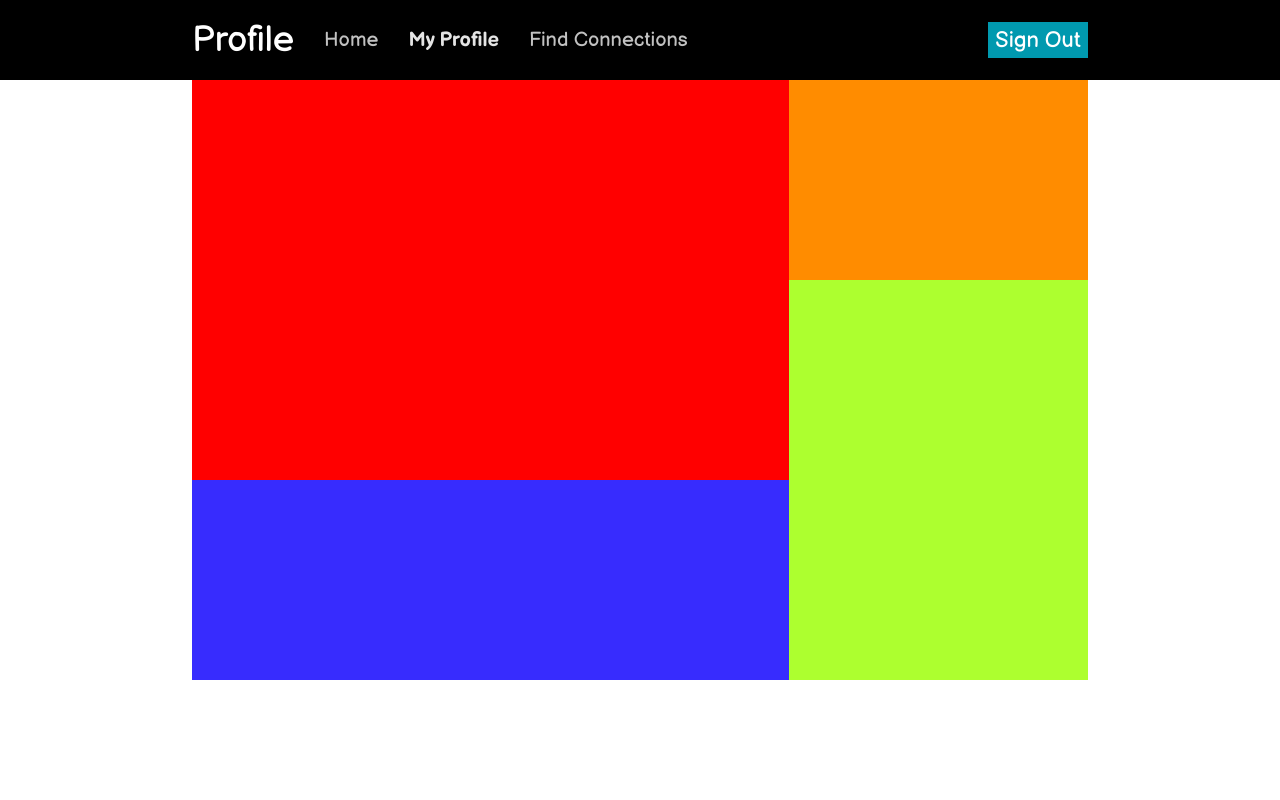
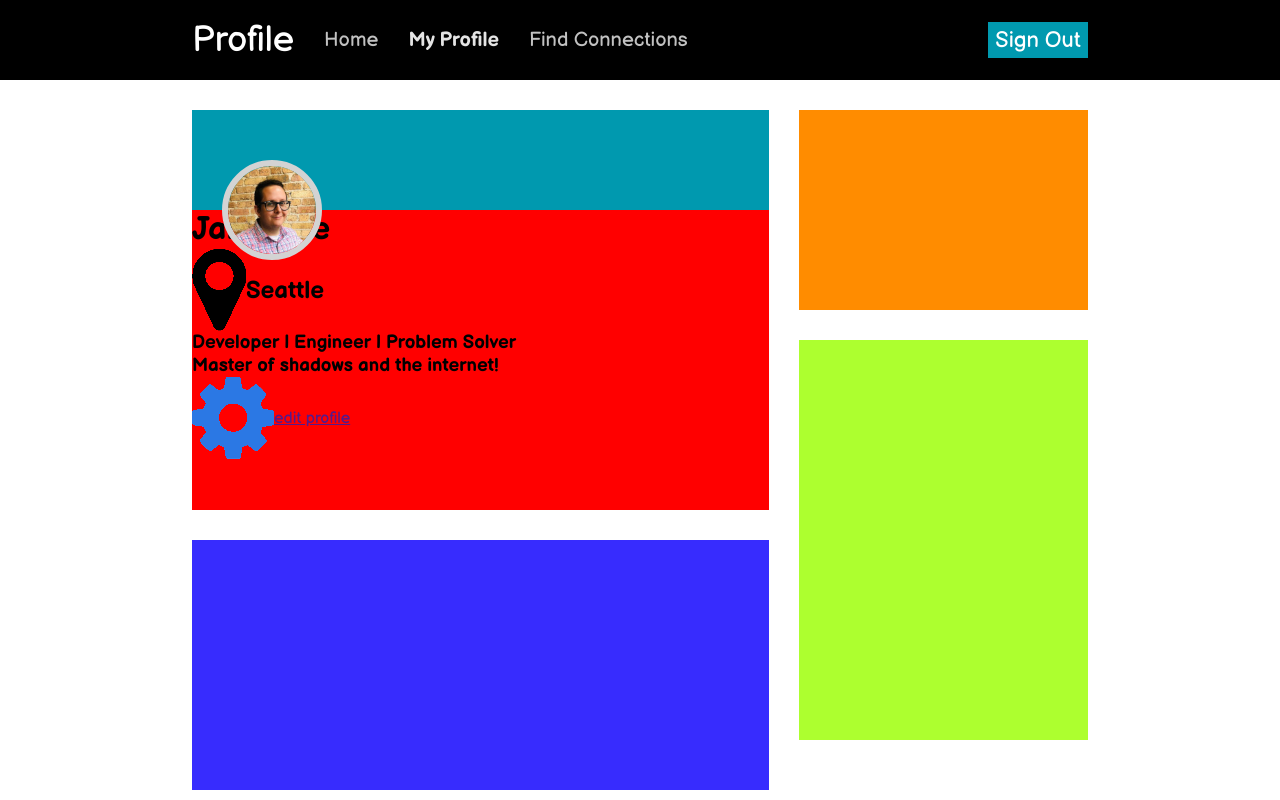
Before and after one commit to CragarDev/Burke_Craig_Assignment_profilePage, a plain HTML site: page index.html in a window 1280 px wide. Drawn offline with Linux system fonts and the light colour scheme.

Commit message:
made lots of changes

```diff
--- a/index.html
+++ b/index.html
@@ -8,7 +8,7 @@
     <link rel="stylesheet" href="./style.css" />
   </head>
   <body>
-    <div class="nav">
+    <div class="nav mb">
       <div class="nav-container flex">
         <h1 class="nav-logo">Profile</h1>
         <div class="nav-links">
@@ -25,11 +25,46 @@
     </div>
     <div class="main flex">
       <div class="main-left">
-        <div class="profile-card"></div>
+        <div class="profile-card mb relative">
+          <!-- Upper blue bar -->
+          <div class="top-bar">
+            <!-- <div class="photo"> -->
+            <img
+              class="user-photo"
+              src="./images/users/adrien-s.jpg"
+              alt="user photo"
+            />
+          </div>
+
+          <!-- Lower White user info bar -->
+          <div class="lower-bar">
+            <h1>Jane Doe</h1>
+            <div class="location flex">
+              <img
+                class="map-icon"
+                src="./images/icons/map-marker.png"
+                alt="map marker"
+              />
+              <h2>Seattle</h2>
+            </div>
+            <div class="user-skills">
+              <h3>Developer | Engineer | Problem Solver</h3>
+              <h3>Master of shadows and the internet!</h3>
+            </div>
+            <div class="settings flex">
+              <img
+                class="settings-gear-icon"
+                src="./images/icons/gear.png"
+                alt="setting gear"
+              />
+              <a href="">edit profile</a>
+            </div>
+          </div>
+        </div>
         <div class="education-card"></div>
       </div>
       <div class="main-right">
-        <div class="connect-request"></div>
+        <div class="connect-request mb"></div>
         <div class="connections"></div>
       </div>
     </div>
--- a/style.css
+++ b/style.css
@@ -13,7 +13,14 @@
 .flex {
   display: flex;
   align-items: center;
-  justify-content: space-between;
+}
+
+.mb {
+  margin-bottom: 30px;
+}
+
+.relative {
+  position: relative;
 }
 
 /* nav elements */
@@ -23,6 +30,7 @@
 }
 
 .nav-container {
+  justify-content: space-between;
   /* background-color: orange; */
   min-height: 80px;
   width: 70%;
@@ -73,8 +81,9 @@ span {
 
 /* main elements */
 .main {
+  justify-content: space-between;
   align-items: flex-start;
-  background-color: green;
+  /* background-color: green; */
   min-height: 600px;
   width: 70%;
   margin: 0 auto;
@@ -82,8 +91,9 @@ span {
 
 /* main left elements */
 .main-left {
-  background-color: purple;
+  /* background-color: purple; */
   min-height: 600px;
+  margin-right: 30px;
   flex: 2;
 }
 
@@ -92,14 +102,29 @@ span {
   min-height: 400px;
 }
 
+.user-photo {
+  width: 100px;
+  height: 100px;
+  border: 6px solid lightgray;
+  border-radius: 50%;
+  position: absolute;
+  top: 50px;
+  left: 30px;
+}
+
 .education-card {
   background-color: rgb(55, 44, 254);
-  min-height: 200px;
+  min-height: 250px;
+}
+
+.top-bar {
+  background-color: rgb(0, 153, 175);
+  min-height: 100px;
 }
 
 /* main right elements */
 .main-right {
-  background-color: rgb(177, 92, 1);
+  /* background-color: rgb(177, 92, 1); */
   min-height: 600px;
   flex: 1;
 }
```
